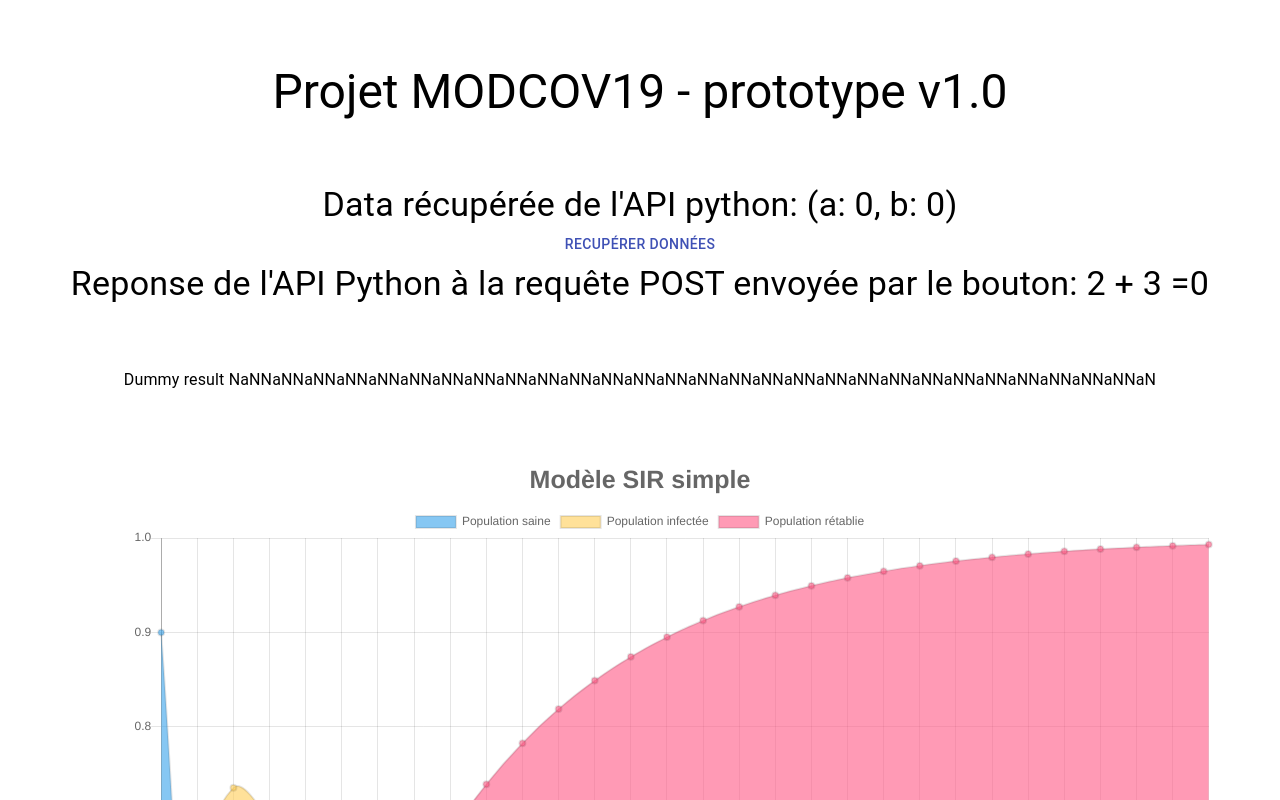
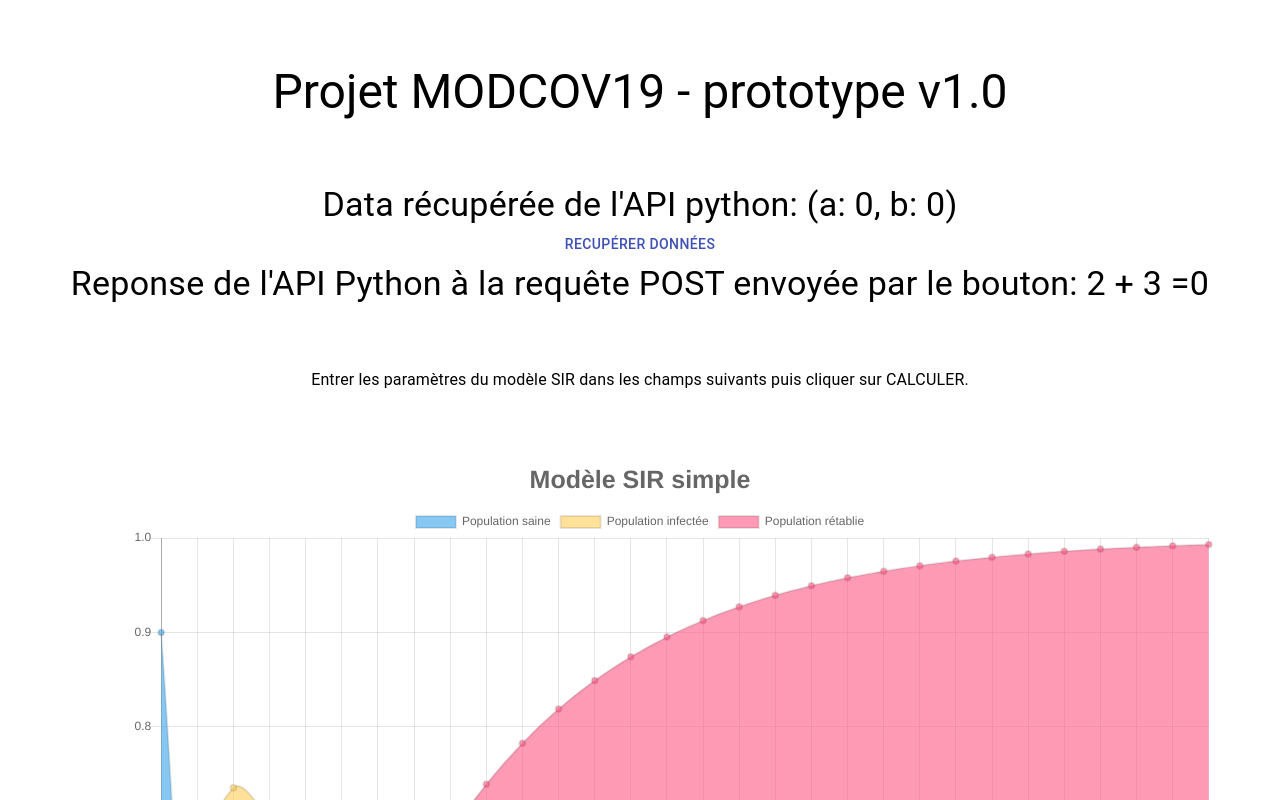
Before and after one commit to mines-nancy/modsir19, a React (Create React App) app: page / in a window 1280 px wide. Shown: the top 800 px of the page. Built offline with nearby package versions, Linux system fonts and the light colour scheme; no server answers.

Commit message:
Correction de bugs suite a la rectification de conflits

```diff
--- a/src/App.js
+++ b/src/App.js
@@ -64,7 +64,8 @@ const App = () => {
                 </Typography>
             </Box>
             <Typography variant="body1" component="h2">
-                Dummy result {dummyModel().saints}
+                Entrer les paramètres du modèle SIR dans les champs suivants puis cliquer sur
+                CALCULER.
             </Typography>
             <Box m={8} h={30}>
                 {Chart({ s0: 0.9, lambda: 6, beta: 0.6 })}
```
Also changed, not shown: 1 other file (tests, documents, lock files or other folders).
